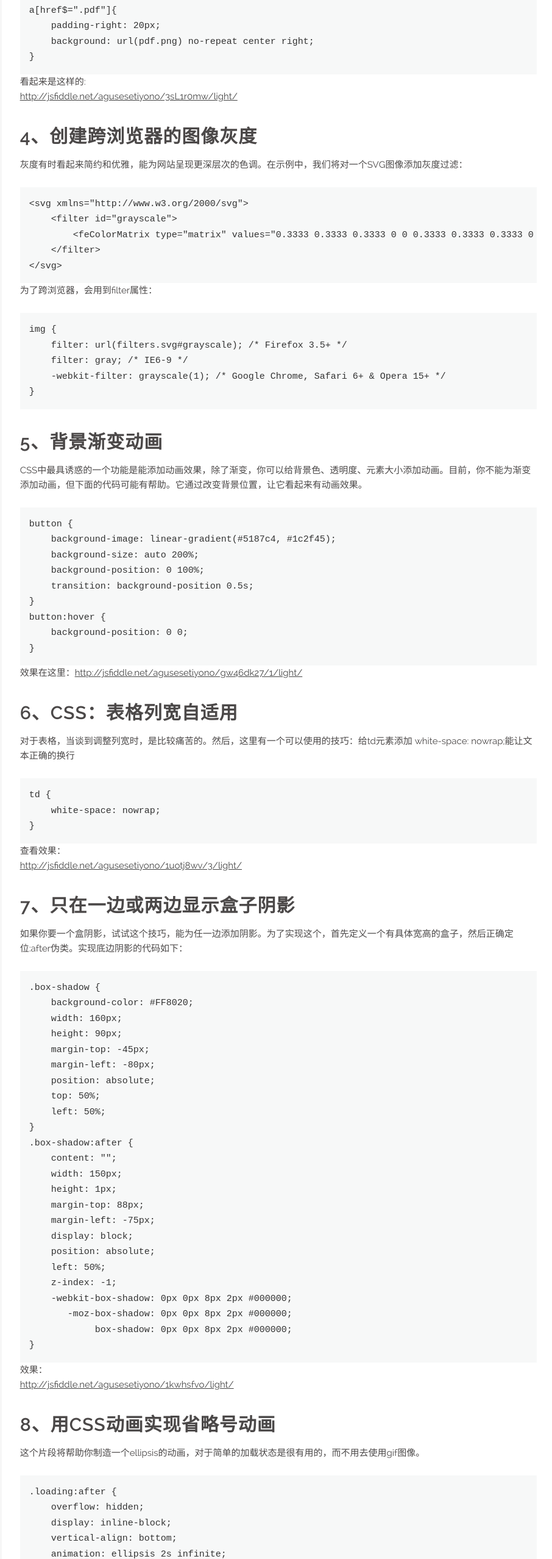
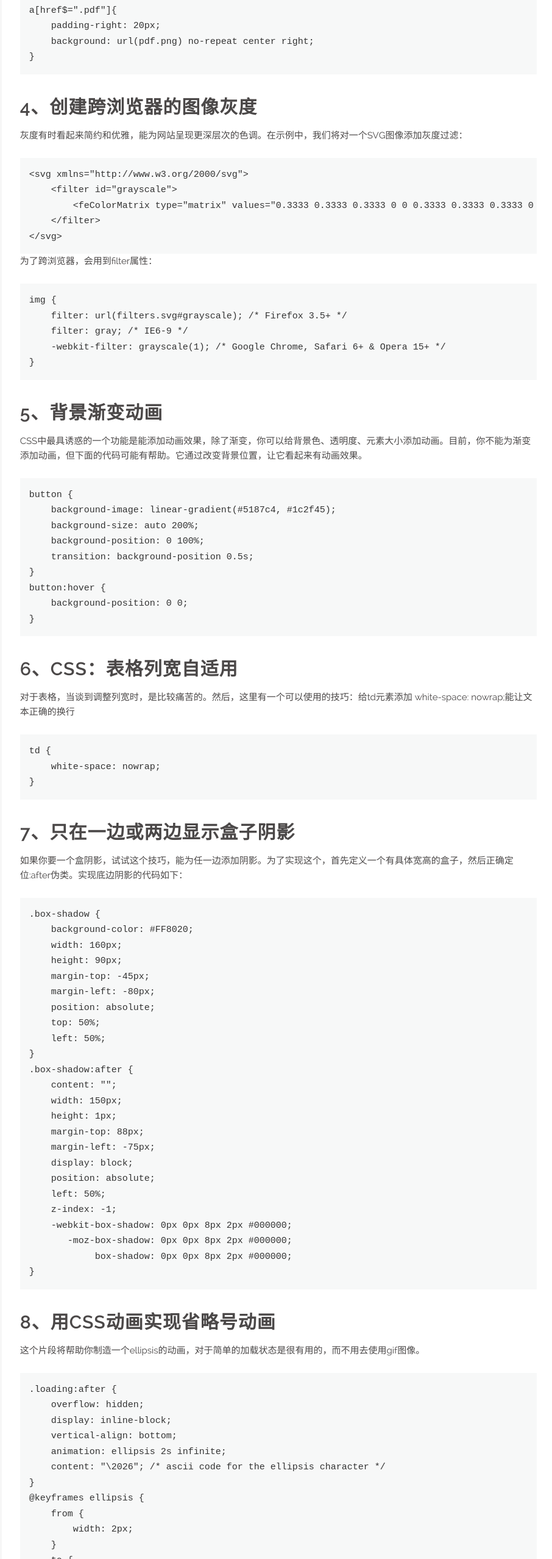
Before and after one commit to nukaix/blog, a plain HTML site: page 2016/10/29/58个有用的CSS代码片断/index.html in a window 1280 px wide. Shown: the part 1704-4260 px from the top of the page at 61% size, without its empty margins (333-1239 px from the left). Drawn offline with Linux system fonts and the light colour scheme.

Commit message:
Site updated: 2016-12-31 00:56:58

```diff
--- a/2016/10/29/58个有用的CSS代码片断/index.html
+++ b/2016/10/29/58个有用的CSS代码片断/index.html
@@ -176,8 +176,7 @@ a[href$=&quot;.pdf&quot;]{
     padding-right: 20px;
     background: url(pdf.png) no-repeat center right;
 }
-</code></pre><p>看起来是这样的:<br><a href=""> http://jsfiddle.net/agusesetiyono/3sL1r0mw/light/ </a></p>
-<h1 id="4、创建跨浏览器的图像灰度"><a href="#4、创建跨浏览器的图像灰度" class="headerlink" title="4、创建跨浏览器的图像灰度"></a>4、创建跨浏览器的图像灰度</h1><p>灰度有时看起来简约和优雅，能为网站呈现更深层次的色调。在示例中，我们将对一个SVG图像添加灰度过滤：</p>
+</code></pre><h1 id="4、创建跨浏览器的图像灰度"><a href="#4、创建跨浏览器的图像灰度" class="headerlink" title="4、创建跨浏览器的图像灰度"></a>4、创建跨浏览器的图像灰度</h1><p>灰度有时看起来简约和优雅，能为网站呈现更深层次的色调。在示例中，我们将对一个SVG图像添加灰度过滤：</p>
 <pre><code>&lt;svg xmlns=&quot;http://www.w3.org/2000/svg&quot;&gt;
     &lt;filter id=&quot;grayscale&quot;&gt;
         &lt;feColorMatrix type=&quot;matrix&quot; values=&quot;0.3333 0.3333 0.3333 0 0 0.3333 0.3333 0.3333 0 0 0.3333 0.3333 0.3333 0 0 0 0 0 1 0&quot;/&gt;
@@ -199,13 +198,11 @@ a[href$=&quot;.pdf&quot;]{
 button:hover {
     background-position: 0 0;
 }
-</code></pre><p>效果在这里：<a href="">http://jsfiddle.net/agusesetiyono/gw46dk27/1/light/</a></p>
-<h1 id="6、CSS：表格列宽自适用"><a href="#6、CSS：表格列宽自适用" class="headerlink" title="6、CSS：表格列宽自适用"></a>6、CSS：表格列宽自适用</h1><p>对于表格，当谈到调整列宽时，是比较痛苦的。然后，这里有一个可以使用的技巧：给td元素添加 white-space: nowrap;能让文本正确的换行</p>
+</code></pre><h1 id="6、CSS：表格列宽自适用"><a href="#6、CSS：表格列宽自适用" class="headerlink" title="6、CSS：表格列宽自适用"></a>6、CSS：表格列宽自适用</h1><p>对于表格，当谈到调整列宽时，是比较痛苦的。然后，这里有一个可以使用的技巧：给td元素添加 white-space: nowrap;能让文本正确的换行</p>
 <pre><code>td {
     white-space: nowrap;
 }
-</code></pre><p>查看效果：<br><a href=""> http://jsfiddle.net/agusesetiyono/1uotj8wv/3/light/ </a></p>
-<h1 id="7、只在一边或两边显示盒子阴影"><a href="#7、只在一边或两边显示盒子阴影" class="headerlink" title="7、只在一边或两边显示盒子阴影"></a>7、只在一边或两边显示盒子阴影</h1><p>如果你要一个盒阴影，试试这个技巧，能为任一边添加阴影。为了实现这个，首先定义一个有具体宽高的盒子，然后正确定位:after伪类。实现底边阴影的代码如下：</p>
+</code></pre><h1 id="7、只在一边或两边显示盒子阴影"><a href="#7、只在一边或两边显示盒子阴影" class="headerlink" title="7、只在一边或两边显示盒子阴影"></a>7、只在一边或两边显示盒子阴影</h1><p>如果你要一个盒阴影，试试这个技巧，能为任一边添加阴影。为了实现这个，首先定义一个有具体宽高的盒子，然后正确定位:after伪类。实现底边阴影的代码如下：</p>
 <pre><code>.box-shadow {
     background-color: #FF8020;
     width: 160px;
@@ -230,8 +227,7 @@ button:hover {
        -moz-box-shadow: 0px 0px 8px 2px #000000;
             box-shadow: 0px 0px 8px 2px #000000;
 }
-</code></pre><p>效果：<br><a href=""> http://jsfiddle.net/agusesetiyono/1kwhsfvo/light/ </a></p>
-<h1 id="8、用CSS动画实现省略号动画"><a href="#8、用CSS动画实现省略号动画" class="headerlink" title="8、用CSS动画实现省略号动画"></a>8、用CSS动画实现省略号动画</h1><p>这个片段将帮助你制造一个ellipsis的动画，对于简单的加载状态是很有用的，而不用去使用gif图像。</p>
+</code></pre><h1 id="8、用CSS动画实现省略号动画"><a href="#8、用CSS动画实现省略号动画" class="headerlink" title="8、用CSS动画实现省略号动画"></a>8、用CSS动画实现省略号动画</h1><p>这个片段将帮助你制造一个ellipsis的动画，对于简单的加载状态是很有用的，而不用去使用gif图像。</p>
 <pre><code>.loading:after {
     overflow: hidden;
     display: inline-block;
@@ -247,8 +243,7 @@ button:hover {
         width: 15px;
     }
 }
-</code></pre><p>效果：<br><a href="">http://jsfiddle.net/agusesetiyono/MDzsR/69/light/</a></p>
-<h1 id="9、样式重置"><a href="#9、样式重置" class="headerlink" title="9、样式重置"></a>9、样式重置</h1><pre><code>html, body, div, span, applet, object, iframe, h1, h2, h3, h4, h5, h6, p, blockquote, pre, a, abbr, acronym, address, big, cite, code, del, dfn, em, img, ins, kbd, q, s, samp, small, strike, strong, sub, sup, tt, var, b, u, i, center, dl, dt, dd, ol, ul, li, fieldset, form, label, legend, table, caption, tbody, tfoot, thead, tr, th, td, article, aside, canvas, details, embed, figure, figcaption, footer, header, hgroup, menu, nav, output, ruby, section, summary, time, mark, audio, video {
+</code></pre><h1 id="9、样式重置"><a href="#9、样式重置" class="headerlink" title="9、样式重置"></a>9、样式重置</h1><pre><code>html, body, div, span, applet, object, iframe, h1, h2, h3, h4, h5, h6, p, blockquote, pre, a, abbr, acronym, address, big, cite, code, del, dfn, em, img, ins, kbd, q, s, samp, small, strike, strong, sub, sup, tt, var, b, u, i, center, dl, dt, dd, ol, ul, li, fieldset, form, label, legend, table, caption, tbody, tfoot, thead, tr, th, td, article, aside, canvas, details, embed, figure, figcaption, footer, header, hgroup, menu, nav, output, ruby, section, summary, time, mark, audio, video {
   margin: 0;
   padding: 0;
   border: 0;
```
Also changed, not shown: archives/2016/10/index.html (+8 -8 lines), archives/2016/12/index.html (+8 -8 lines), archives/2016/index.html (+8 -8 lines), archives/index.html (+8 -8 lines).
